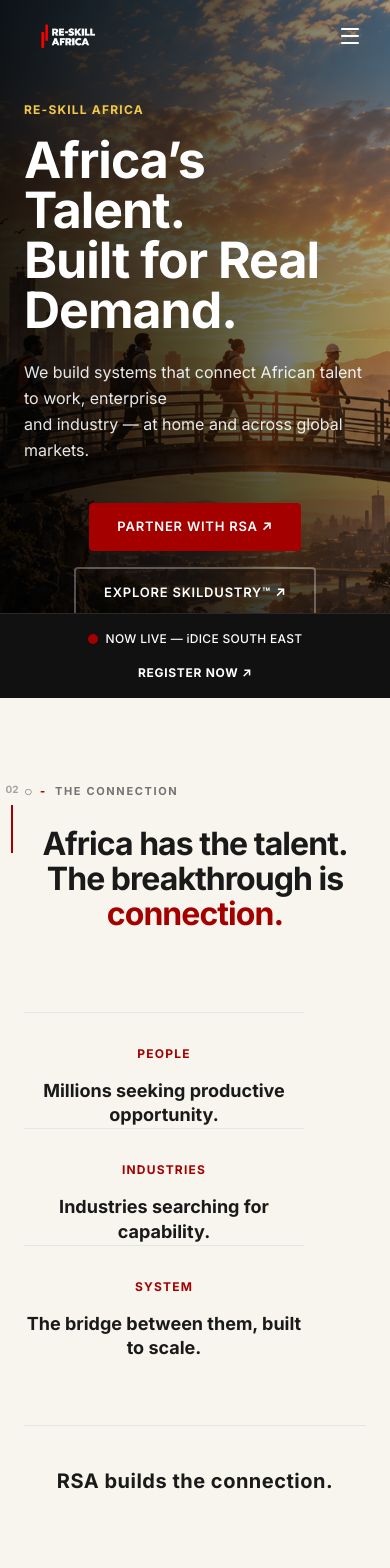
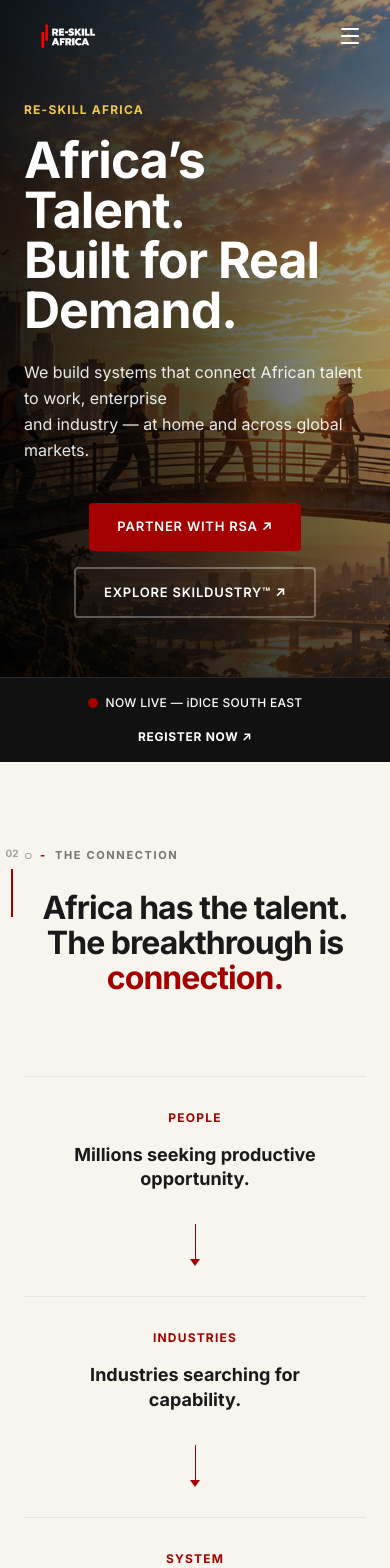
Before and after one commit to dygtech/reskill-africa-new, a Next.js app: page / in a window 390 px wide. Shown: the top 1568 px of the page. Built offline with nearby package versions, Linux system fonts and the light colour scheme.

Commit message:
fix: mobile alignment for hero and connection section

```diff
--- a/components/home/ConnectionSection.tsx
+++ b/components/home/ConnectionSection.tsx
@@ -32,7 +32,7 @@
         </h2>
 
         {/* 3 pillars with arrows */}
-        <div className="flex flex-col md:flex-row items-start justify-between w-full mt-20 mb-16">
+        <div className="flex flex-col md:flex-row items-stretch justify-between w-full mt-20 mb-16">
           {pillars.map((pillar, index) => (
             <React.Fragment key={pillar.tag}>
               <div className="flex flex-col items-center flex-1 border-t border-rsa-gray-200 pt-8">
@@ -46,11 +46,20 @@
 
               {/* Arrow */}
               {index < pillars.length - 1 && (
-                <div className="hidden md:flex flex-col items-center w-[12%] px-2 pt-24">
-                  <div className="w-full h-[1px] bg-rsa-red relative">
-                    <div className="absolute right-0 top-1/2 -translate-y-1/2 w-0 h-0 border-t-[4px] border-t-transparent border-l-[6px] border-l-rsa-red border-b-[4px] border-b-transparent"></div>
+                <>
+                  {/* Desktop Arrow */}
+                  <div className="hidden md:flex flex-col items-center w-[12%] px-2 pt-24">
+                    <div className="w-full h-[1px] bg-rsa-red relative">
+                      <div className="absolute right-0 top-1/2 -translate-y-1/2 w-0 h-0 border-t-[4px] border-t-transparent border-l-[6px] border-l-rsa-red border-b-[4px] border-b-transparent"></div>
+                    </div>
                   </div>
-                </div>
+                  {/* Mobile Arrow */}
+                  <div className="flex md:hidden flex-col items-center justify-center py-8 w-full">
+                    <div className="h-[40px] w-[1px] bg-rsa-red relative">
+                      <div className="absolute -bottom-[2px] left-1/2 -translate-x-1/2 w-0 h-0 border-l-[5px] border-l-transparent border-t-[7px] border-t-rsa-red border-r-[5px] border-r-transparent"></div>
+                    </div>
+                  </div>
+                </>
               )}
             </React.Fragment>
           ))}
--- a/components/home/HeroSection.tsx
+++ b/components/home/HeroSection.tsx
@@ -20,7 +20,7 @@
       <div className="absolute inset-0 bg-linear-to-t from-black/60 via-transparent to-transparent" />
 
       {/* Content */}
-      <div className="relative z-10 max-w-360 mx-auto w-full px-6 md:px-10 lg:px-14 pt-24 pb-20">
+      <div className="relative z-10 max-w-360 mx-auto w-full px-6 md:px-10 lg:px-14 pt-24 pb-36 md:pb-24">
         {/* Top tag */}
         <span className="inline-block text-[12px] font-bold tracking-widest uppercase text-[#F2C94C] mb-4">
           RE-SKILL AFRICA
```
